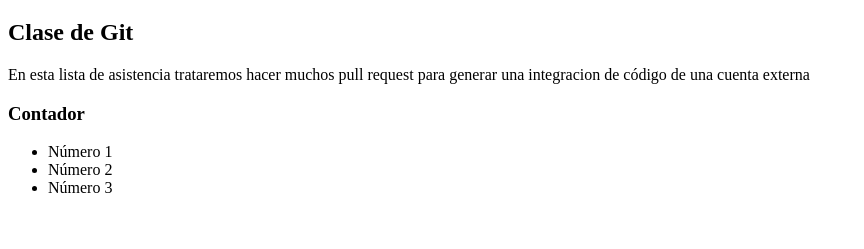
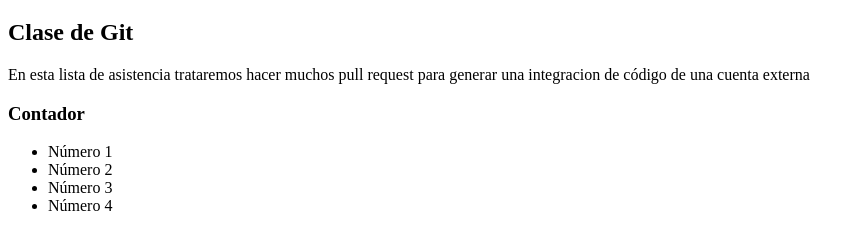
Before and after one commit to Jenn000/prueba-git, a plain HTML site: page index.html in a window 1280 px wide. Shown: the part 61-310 px from the top of the page, without its empty margins (0-864 px from the left). Drawn offline with Linux system fonts and the light colour scheme.

Commit message:
Añadiendo el número 4

```diff
--- a/index.html
+++ b/index.html
@@ -15,6 +15,7 @@
         <li> Número 1 </li>
         <li> Número 2 </li>
         <li> Número 3 </li>
+        <li> Número 4</li>
     </ul>
 </body>
 </html>
```
